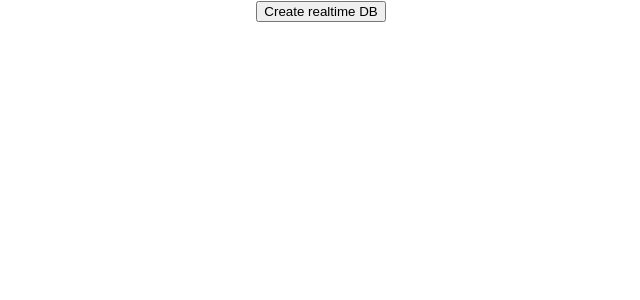
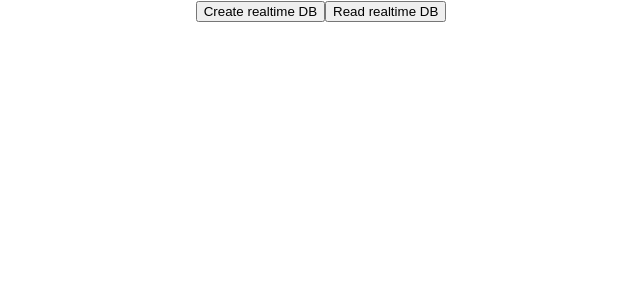
Before and after one commit to DuongXuanAnh/NDBI040, a React (Create React App) app in the folder my-app/: page / in a window 1280 px wide. Shown: the top 300 px of the page, without its empty margins (319-959 px from the left). Built offline with nearby package versions, Linux system fonts and the light colour scheme.

Commit message:
1. query

```diff
--- a/my-app/src/component/realtime.js
+++ b/my-app/src/component/realtime.js
@@ -1,4 +1,4 @@
-import { onValue, ref, set, push } from 'firebase/database';
+import { onValue, ref, set, push, child, get } from 'firebase/database';
 
 import { db } from "../config/firebase";
 
@@ -105,9 +105,31 @@ export const Realtime = () => {
         set(orderItem3Ref, orderItem3);
       }
 
+
+
+    const readRealTimeDB = async () => {
+
+      // Zobrazit tabulku User
+      // const usersRef = ref(db, "users");
+      // onValue(usersRef, (snapshot) => {
+      //   const usersData = snapshot.val();
+      //   const usersList = [];
+
+      //   for (const [key, value] of Object.entries(usersData)) {
+      //     usersList.push({ id: key, ...value });
+      //   }
+      //   console.log(usersList);
+      // });
+      //--------------------------------------------------------------------------------------
+
+
+
+    }
+
     return (
         <div>
             <button onClick={ () => createRealTimeDB() }>Create realtime DB</button>
+            <button onClick={ () => readRealTimeDB() }>Read realtime DB</button>
         </div>
     )
 }
```
Also changed, not shown: 1 other file (tests, documents, lock files or other folders).
